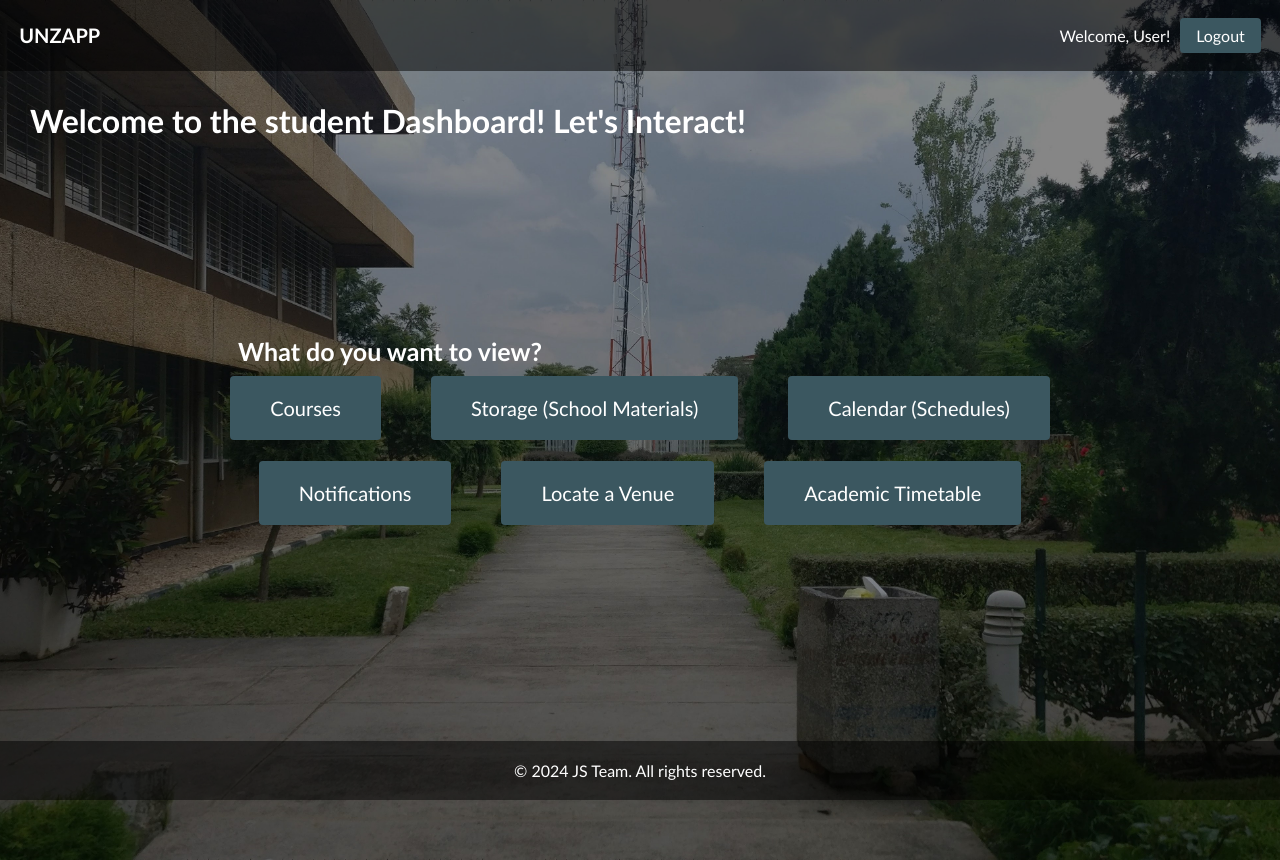
After one commit to MrodneyK406/unzapp, a PHP site: page /Student_Dashboard.php in a window 1280 px wide. The commit adds this page. Run offline with PHP 8.4, Linux system fonts and the light colour scheme.

Commit message:
Add files via upload
code correcting

```diff
--- a/UNZAPP WEBAPP/Calendar(schedule)/calendar.php
+++ b/UNZAPP WEBAPP/Calendar(schedule)/calendar.php
@@ -6,7 +6,7 @@
 <title>Calendar Scheduling</title>
 <link href="https://stackpath.bootstrapcdn.com/bootstrap/4.5.2/css/bootstrap.min.css" rel="stylesheet">
 <link href="https://cdnjs.cloudflare.com/ajax/libs/bootstrap-datepicker/1.9.0/css/bootstrap-datepicker.min.css" rel="stylesheet">
-<link rel="stylesheet" href="styles.css">
+<link rel="stylesheet" href="style/styles.css">
 
 </head>
 <body>
@@ -69,6 +69,6 @@
     <script src="https://code.jquery.com/jquery-3.5.1.min.js"></script>
     <script src="https://stackpath.bootstrapcdn.com/bootstrap/4.5.2/js/bootstrap.min.js"></script>
     <script src="https://cdnjs.cloudflare.com/ajax/libs/bootstrap-datepicker/1.9.0/js/bootstrap-datepicker.min.js"></script>
-    <script src="script.js"></script>
+    <script src="script/script.js"></script>
 </body>
 </html>
--- a/UNZAPP WEBAPP/Index.php
+++ b/UNZAPP WEBAPP/Index.php
@@ -11,7 +11,7 @@
   <div class="father-container">
     <div class="main-container-for-login">
       <div class="welcome-text">
-        <h1>Log into<br>Unzapp</h1>
+        <h1>Welcome to the UNZAPP!<br>Service & Excellence</h1>
       </div>
 
       <div class="main-container">
--- /dev/null
+++ b/UNZAPP WEBAPP/Student_Dashboard.php
@@ -0,0 +1,159 @@
+<!DOCTYPE html>
+<html lang="en">
+<head>
+<meta charset="UTF-8">
+<meta name="viewport" content="width=device-width, initial-scale=1.0">
+<title>Student Dashboard</title>
+<style>
+  body {
+      font-family: 'Trebuchet MS', 'Lucida Sans Unicode', 'Lucida Grande', 'Lucida Sans', Arial, sans-serif;
+      margin: 50px;
+      padding: 0;
+      display: flex;
+      justify-content: center;
+      align-items: center;
+      height: 95vh;
+      background-image: url(University_of_Zambia_School_of_Engineering.jpg);
+      background-size: cover; /* Cover the entire background */
+      background-position: center; /* Center the background image */
+  }
+  header {
+    display: flex;
+    justify-content: space-between;
+    align-items: center;
+    width: 97%;
+    padding: 10px 20px;
+    background-color: rgba(0, 0, 0, 0.5);
+    color: #fff;
+    position: absolute;
+    top: 0;
+}
+
+.logo {
+    font-size: 10px;
+    margin-top: 0;
+    text-align: right;
+}
+
+.user {
+    display: flex;
+    align-items: center;
+}
+
+.logout-button {
+  background-color: #3b5760;
+    color: #fff;
+    border: none;
+    border-radius: 4px;
+    padding: 8px 16px;
+    font-size: 16px;
+    cursor: pointer;
+    margin-left: 10px;
+    font-family: 'Trebuchet MS', 'Lucida Sans Unicode', 'Lucida Grande', 'Lucida Sans', Arial, sans-serif;
+}
+.welcome{
+  position: absolute;
+      top: 80px; /* Adjust this value to move text lower from the top */
+      left: 30px; /* Adjust this value to move text right from the left edge */
+      font-size: 16px; /* Adjust this for text size */
+      color: white;
+}
+main {
+    text-align: center;
+}
+
+.category {
+    margin-bottom: 20px;
+}
+h2 {
+    font-size: 25px;
+    margin-right: 500px;
+    margin-bottom: 10px;
+    color:white;
+}
+
+.button-container {
+    display: flex;
+    gap: 50px;
+    justify-content: center;
+
+}
+
+.large-button {
+    padding: 20px 40px;
+    font-size: 20px;
+    background-color: #3b5760;
+    color: #fff;
+    border: none;
+    border-radius: 4px;
+    cursor: pointer;
+    font-family: 'Trebuchet MS', 'Lucida Sans Unicode', 'Lucida Grande', 'Lucida Sans', Arial, sans-serif;
+}
+footer{
+    background-color: rgba(0, 0, 0, 0.5);
+    padding: 20px;
+    text-align: center;
+    font-family: Arial, Helvetica, sans-serif;
+    position: fixed;
+    bottom: 0;
+    width: 100%;
+    color: #fff;
+    font-family: 'Trebuchet MS', 'Lucida Sans Unicode', 'Lucida Grande', 'Lucida Sans', Arial, sans-serif;
+}
+</style>
+</head>
+<body>
+ <header>
+      <div class="logo">
+            <h1>UNZAPP </h1>
+      </div>
+        <div class="user">
+            <span>Welcome, User!</span>
+            <a href="Index.html">
+                <button class="logout-button">Logout</button>
+            </a>
+        </div>
+   </header>
+<div class="welcome">
+  <h1> Welcome to the student Dashboard! Let's Interact!</h1>
+</div>
+<main>
+  <div class="category">
+      <h2>What do you want to view?</h2>
+      <div class="button-container">
+          <a href="">
+              <button class="large-button">Courses</button>
+          </a>
+          <a href="">
+              <button class="large-button">Storage (School Materials)</button>
+          </a>
+          <a href="calendar.html">
+            <button class="large-button">Calendar (Schedules)</button>
+        </a>
+
+    </div>
+    <div class="category">
+      <h2>       </h2>
+      <div class="button-container">
+        <a href="">
+          <button class="large-button">Notifications</button>
+      </a>
+      <a href="">
+        <button class="large-button">Locate a Venue</button>
+      </a>
+      <a href="">
+        <button class="large-button">Academic Timetable</button>
+      </a>
+
+      </div>
+    </div>
+
+  </div>
+</main>
+<footer>
+
+  © 2024 JS Team. All rights reserved.
+</footer>
+<script src=""></script>
+</body>
+</html>
```
